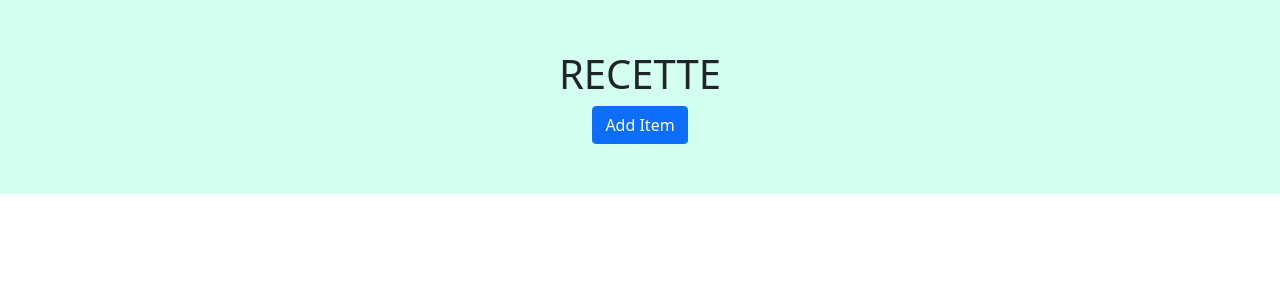
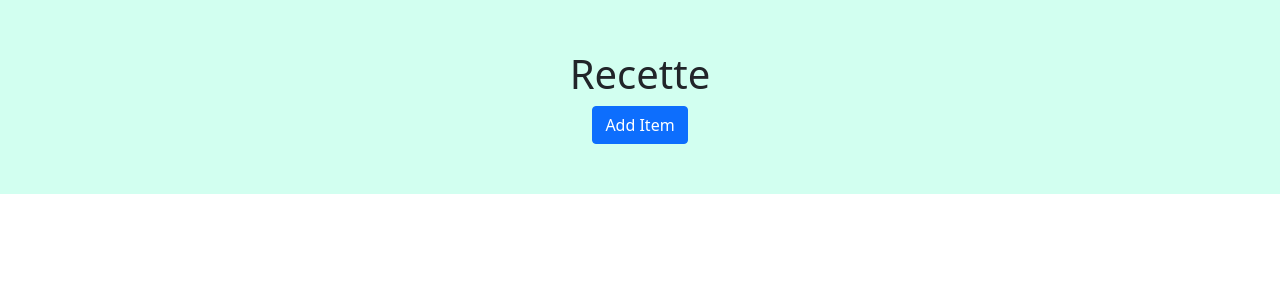
Before and after one commit to shreyanzjain/Rubix-22-14-Big-Bang-Coders, a React (Create React App) app in the folder recette/: page / in a window 1280 px wide. Shown: the top 300 px of the page. Built offline with nearby package versions, Linux system fonts and the light colour scheme.

Commit message:
second commit

```diff
--- a/recette/public/index.html
+++ b/recette/public/index.html
@@ -9,6 +9,7 @@
       name="description"
       content="Web site created using create-react-app"
     />
+    <link href="https://unpkg.com/tailwindcss@%5E1.0/dist/tailwind.min.css" rel="stylesheet">
     <link rel="apple-touch-icon" href="%PUBLIC_URL%/logo192.png" />
     <!--
       manifest.json provides metadata used when your web app is installed on a
@@ -24,7 +25,7 @@
       work correctly both with client-side routing and a non-root public URL.
       Learn how to configure a non-root public URL by running `npm run build`.
     -->
-    <title>React App</title>
+    <title>Recette</title>
   </head>
   <body>
     <noscript>You need to enable JavaScript to run this app.</noscript>
--- a/recette/src/components/FoodList.js
+++ b/recette/src/components/FoodList.js
@@ -10,7 +10,7 @@ function FoodList() {
     return (
         <div>
             <div className ='mainHeader' align='center'>
-                <h1 className='headingOne'>RECETTE</h1>
+                <h1 className='headingOne'>Recette</h1>
                 <Button variant='primary' onClick={handleShow}>Add Item</Button>
                 <div>
                   <Modal show={show} onHide={handleClose}>
```
